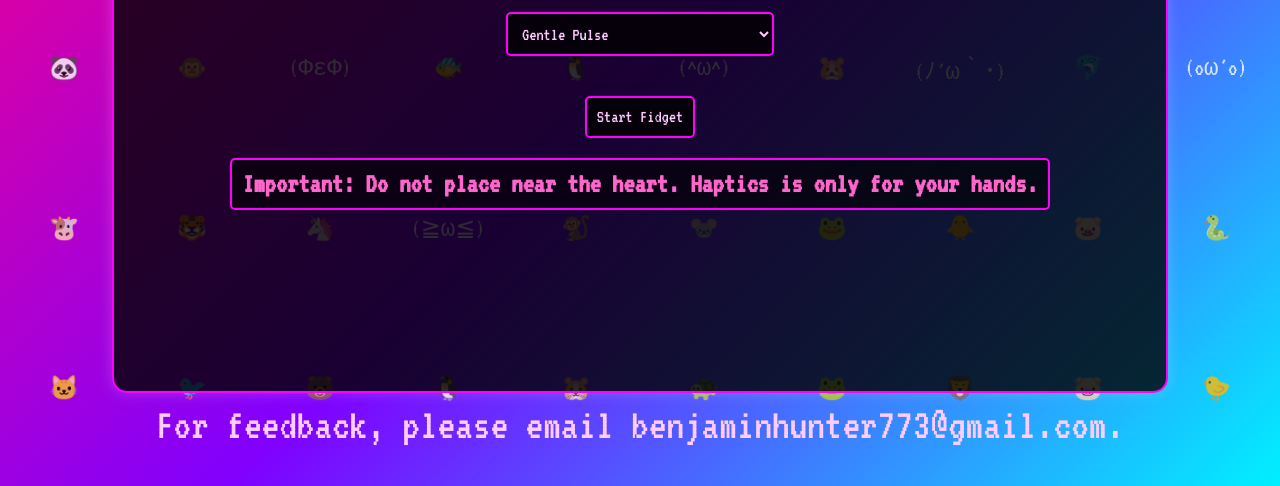
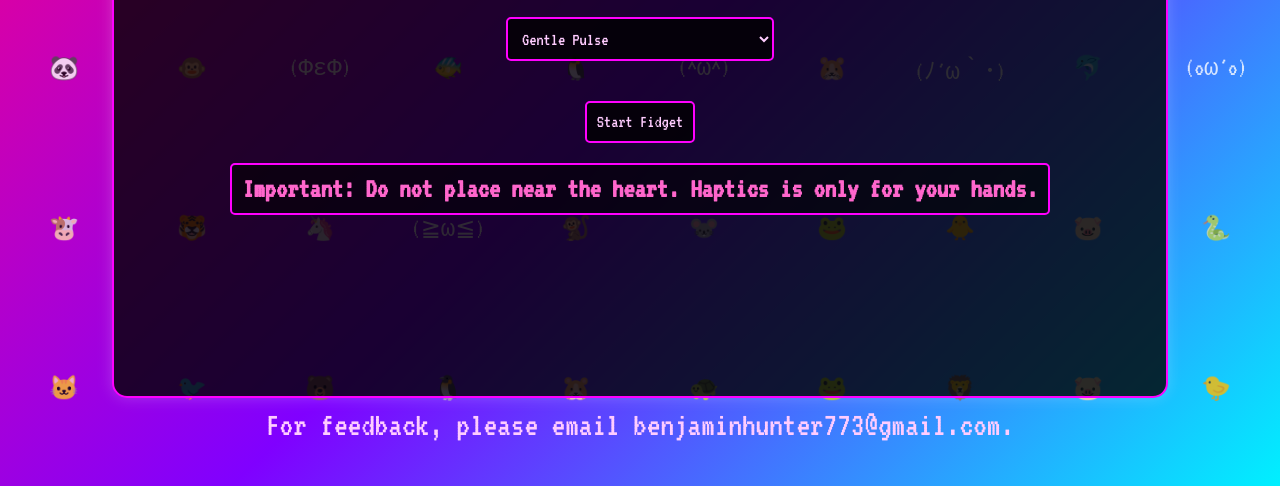
Before and after one commit to benjaminhunter773/haptic-fidget-app, a plain HTML site: page index.html in a window 1280 px wide. Shown: the part 330-816 px from the top of the page. Drawn offline with Linux system fonts and the light colour scheme.

Commit message:
Update index.html

```diff
--- a/index.html
+++ b/index.html
@@ -131,7 +131,7 @@
         }
 
         #feedbackMessage {
-            font-size: 44px;
+            font-size: 34px;
             color: #ffccff;
             margin-top: 10px;
             font-family: 'VT323', monospace;
```
